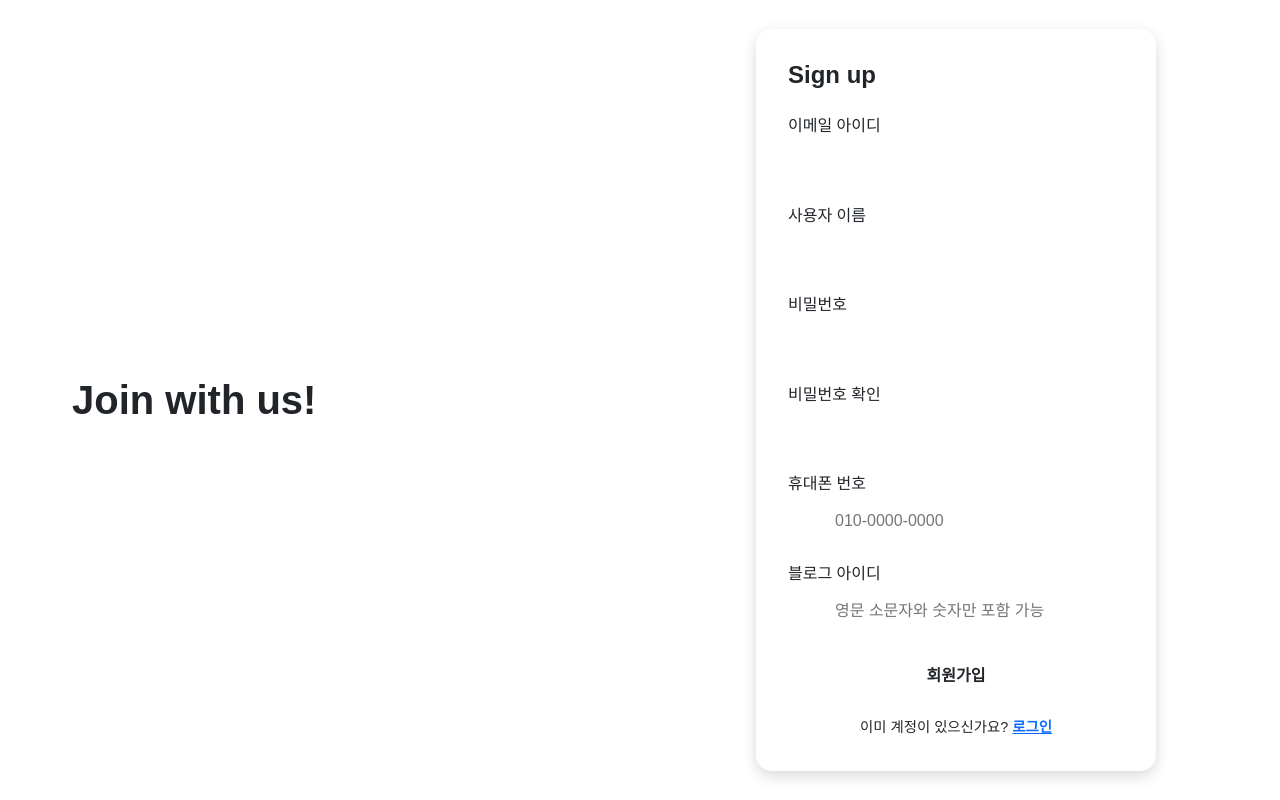
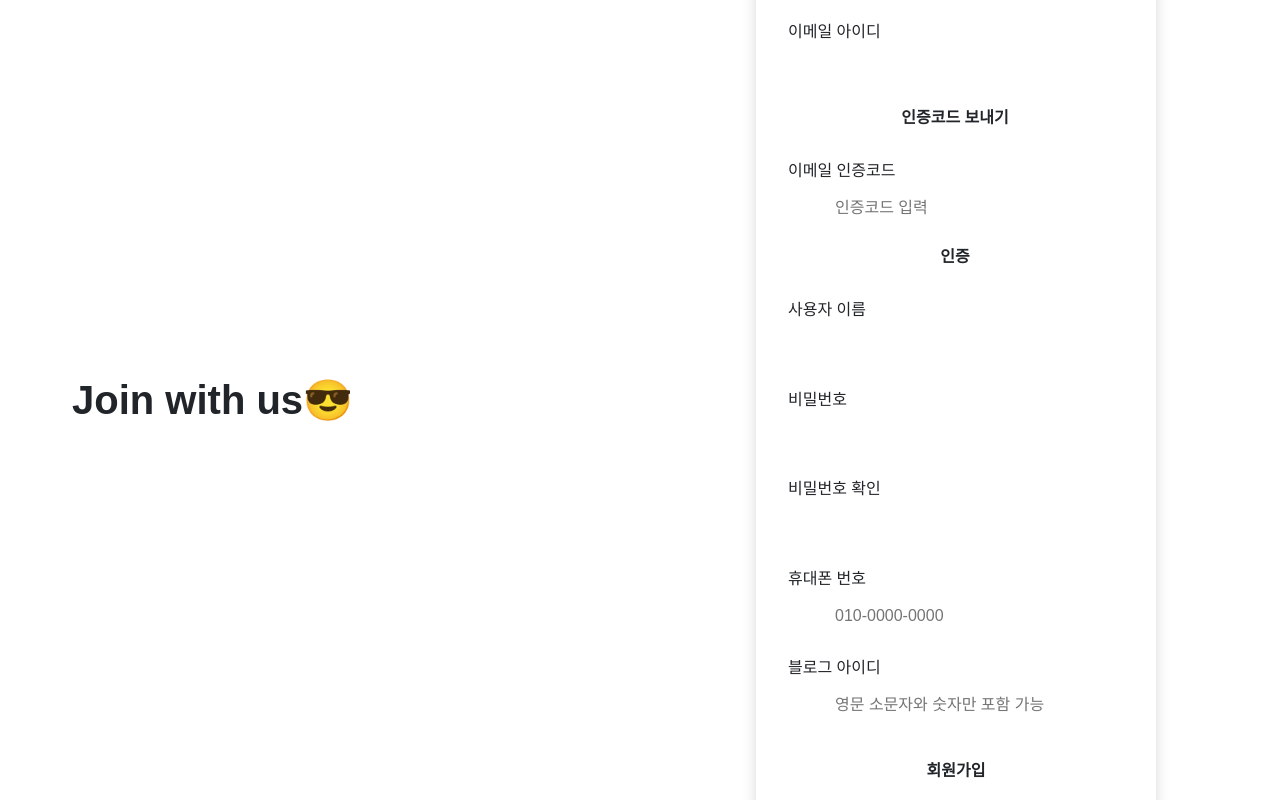
Before and after one commit to caboom-log/front-service, a Vue app: page /member/signup in a window 1280 px wide. Built offline with nearby package versions, Linux system fonts and the light colour scheme; no server answers; the HTML template or start-up script is replaced by a standard one.

Commit message:
feat : 회원가입 폼에 이메일 인증 버튼 추가

```diff
--- a/src/layouts/AuthLayout.vue
+++ b/src/layouts/AuthLayout.vue
@@ -2,7 +2,7 @@
     <div class="auth-container">
     <div class="auth-content">
     <div class="text">
-        <h2>{{ isSignIn ? 'Please log in ✨' : 'Join with us!' }}</h2>
+        <h2>{{ isSignIn ? 'Please log in ✨' : 'Join with us😎' }}</h2>
     </div>
     <div class="form-wrapper">
         <slot></slot>
--- a/src/views/main/SignupPage.vue
+++ b/src/views/main/SignupPage.vue
@@ -11,6 +11,26 @@
         v-model="email"
         required
       />
+      <button
+        @click="sendEmailCode"
+        :disabled="isSendingCode"
+      >
+        {{ isSendingCode ? '인증코드 재전송' : '인증코드 보내기' }}
+      </button>
+    </div>
+
+    <div class="input-group">
+      <label for="emailCode">이메일 인증코드</label>
+      <input
+        type="text"
+        id="emailCode"
+        v-model="emailCode"
+        placeholder="인증코드 입력"
+        required
+      />
+      <button @click="verifyEmailCode">
+        인증
+      </button>
     </div>
 
     <div class="input-group">
@@ -96,19 +116,71 @@ export default {
       email: '',
       password: '',
       passwordConfirm: '',
-      mobile: '',
-      blogFid: ''
+      emailCode: '',
+      isEmailVerified: false,
+      isSendingCode: false
     };
   },
   methods: {
-    async signup() {
-      if (this.password !== this.confirmPassword) {
-        alert('Passwords do not match!');
+
+    async sendEmailCode() {
+      if (!this.email) {
+        alert('이메일을 입력해주세요.');
         return;
       }
 
       try {
-        const response = await api.post('/api/auth/register', {
+        this.isSendingCode = true;
+        const response = await api.post('/auth/send-email-code', {
+          email: this.email
+        });
+
+        alert(response.data.message || '인증코드 발송 성공');
+        setTimeout(() => {
+          this.isSendingCode = false;
+        }, 30000);
+      } catch (error) {
+        alert('인증코드 발송 실패. 다시 시도해주세요.');
+      }
+    },
+
+    async verifyEmailCode() {
+      if (!this.emailCode) {
+        alert('인증코드를 입력해주세요.');
+        return;
+      }
+
+      try {
+        const response = await api.post('/auth/verify-email', {
+          email: this.email,
+          code: this.emailCode
+        });
+
+        if (response.data.verified) {
+          this.isEmailVerified = true;
+          alert('이메일 인증 완료!');
+        } else {
+          alert('인증코드가 올바르지 않습니다.');
+        }
+      } catch (error) {
+        alert('인증 실패. 다시 시도해 주세요.');
+      }
+    },
+
+
+    async signup() {
+      if (!this.isEmailVerified) {
+        alert('이메일 인증을 완료해주세요.');
+        return;
+      }
+
+      if (this.password !== this.confirmPassword) {
+        alert('비밀번호가 일치하지 않습니다.');
+        return;
+      }
+
+      try {
+        const response = await api.post('/auth/register', {
           "username": this.username,
           "email": this.email,
           "password": this.password,
```
